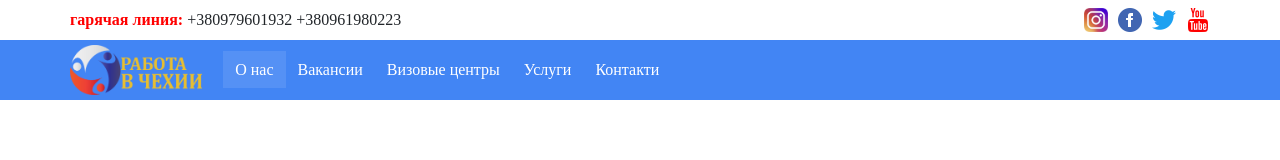
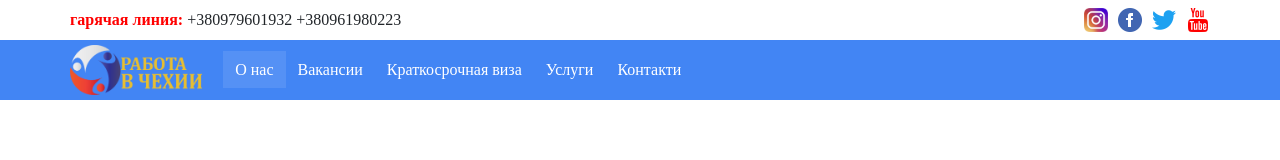
Before and after one commit to maxpavluschenko/landing, a website: page src/index.html in a window 1280 px wide. Shown: the top 160 px of the page. Drawn offline with nearby package versions, Linux system fonts and the light colour scheme; files that its build step writes are made by us from their sources; files whose address does not match are found by name.

Commit message:
fix name

```diff
--- a/src/template/header.html
+++ b/src/template/header.html
@@ -30,7 +30,7 @@
                             <a class="nav-link" href="#vacancies">Вакансии</a>
                         </li>
                         <li class="nav-item">
-                            <a class="nav-link" href="#visa">Визовые центры</a>
+                            <a class="nav-link" href="#visa">Краткосрочная виза</a>
                         </li>
                         <li class="nav-item">
                             <a class="nav-link" href="#services">Услуги</a>
```
